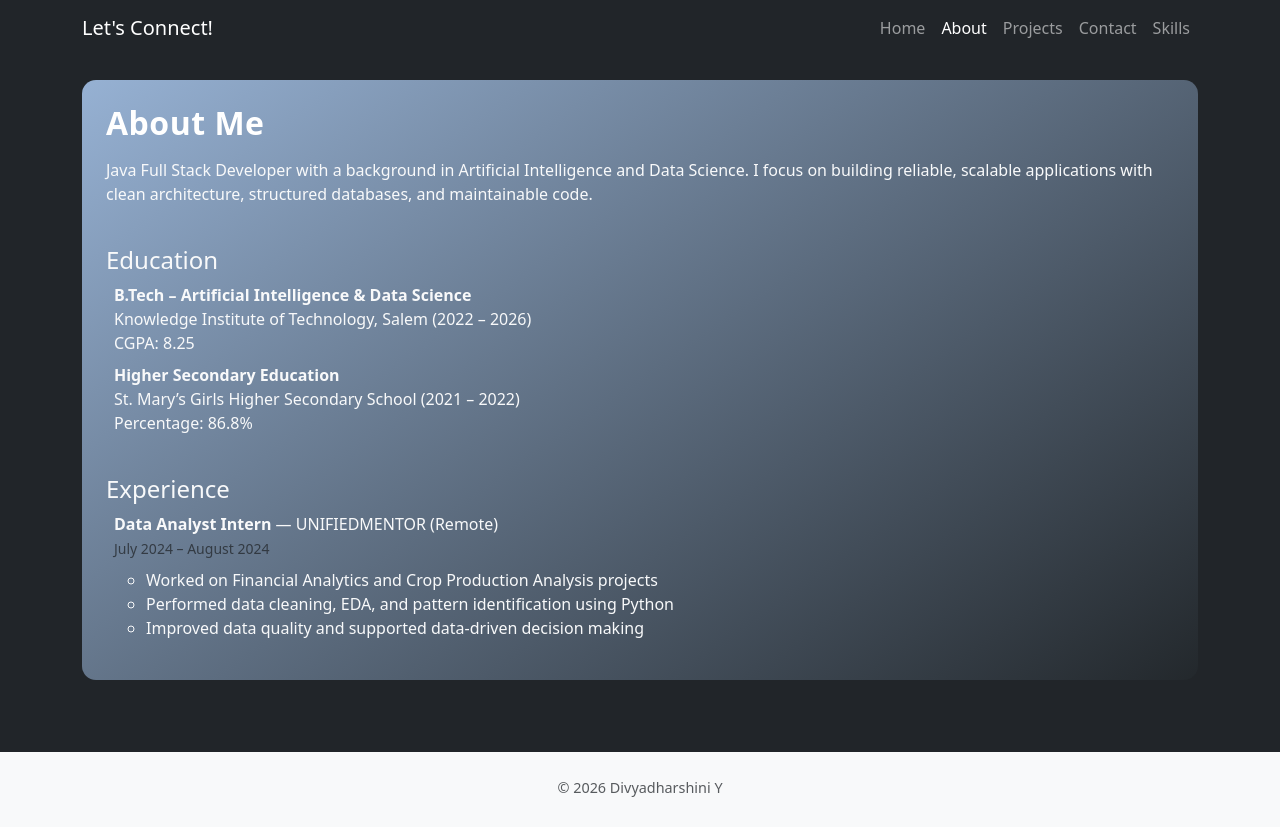
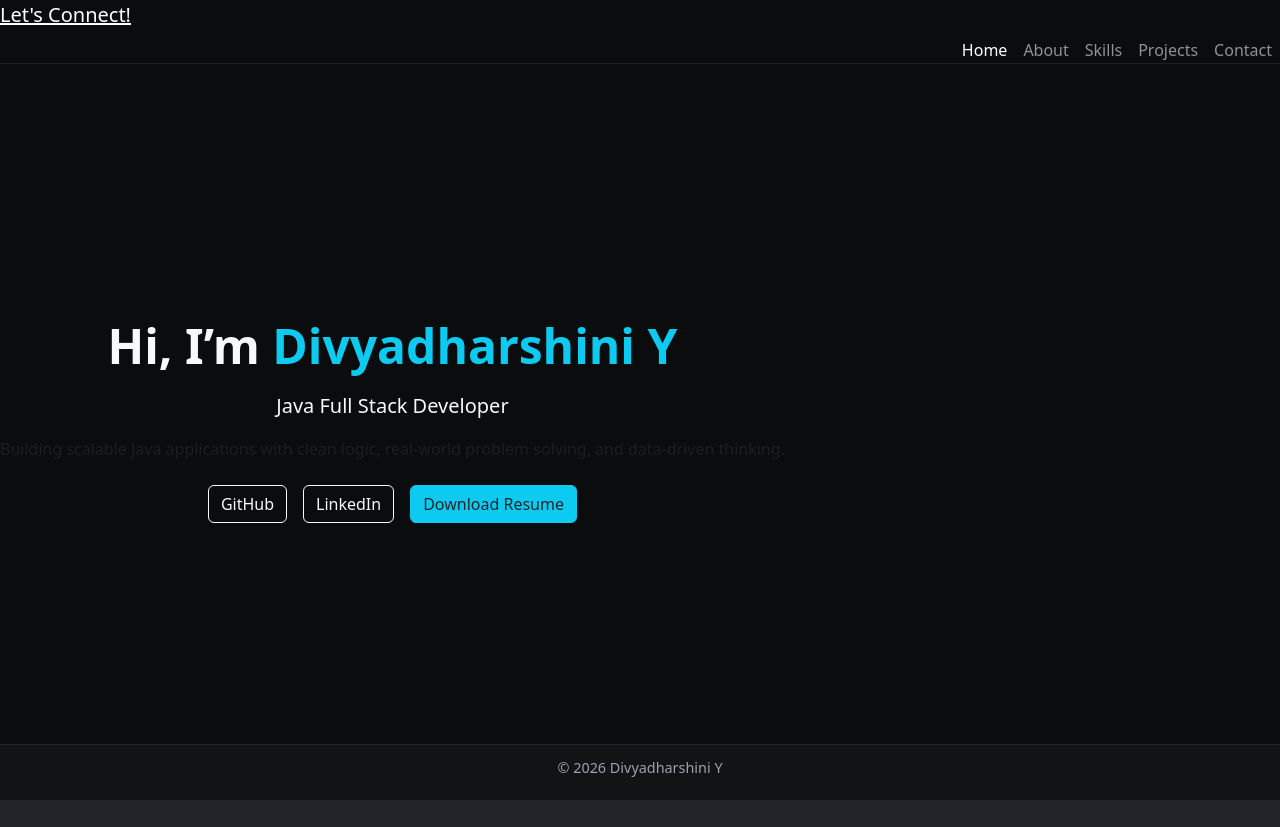
Before and after one commit to DivyadharshiniYuvaraj/Portfolio, a React (Create React App) app in the folder frontend/: page /about in a window 1280 px wide. After the commit the page ends 800 px from the top, so only its background shows below. Built offline with nearby package versions, Linux system fonts and the light colour scheme.

Commit message:
Css update

```diff
--- a/frontend/package.json
+++ b/frontend/package.json
@@ -2,7 +2,7 @@
   "name": "portfolio-frontend",
   "version": "0.1.0",
   "private": true,
-  "homepage": "https://DivyadharshiniYuvaraj.github.io/portfolio",
+  "homepage": "https://DivyadharshiniYuvaraj.github.io/Portfolio",
   "dependencies": {
     "axios": "^1.4.0",
     "@emailjs/browser": "^4.0.0",
--- a/frontend/public/index.html
+++ b/frontend/public/index.html
@@ -3,7 +3,7 @@
   <head>
     <meta charset="utf-8" />
     <meta name="viewport" content="width=device-width, initial-scale=1" />
-    <title>Portfolio - Placeholder</title>
+    <title>Portfolio - Divyadharshini</title>
     <link href="https://cdn.jsdelivr.net/npm/bootstrap@5.3.2/dist/css/bootstrap.min.css" rel="stylesheet">
   </head>
   <body class="bg-dark text-light">
--- a/frontend/src/App.js
+++ b/frontend/src/App.js
@@ -1,28 +1,42 @@
-import React from 'react';
-import { BrowserRouter as Router, Routes, Route } from 'react-router-dom';
-import Header from './components/Header';
-import Home from './components/Home';
-import About from './components/About';
+import React from "react";
+import { Routes, Route } from "react-router-dom";
+import Header from "./components/Header";
+import Home from "./components/Home";
+import About from "./components/About";
 import Skills from "./components/Skills";
-import Projects from './components/Projects';
-import Contact from './components/Contact';
-import Footer from './components/Footer';
+import Projects from "./components/Projects";
+import Contact from "./components/Contact";
+import Footer from "./components/Footer";
 
 function App() {
   return (
-    <Router>
+    <div className="app-wrapper">
       <Header />
-      <main className="container py-4">
-        <Routes>
-          <Route path="/" element={<Home />} />
-          <Route path="/about" element={<About />} />
-          <Route path="/skills" element={<Skills />} />
-          <Route path="/projects" element={<Projects />} />
-          <Route path="/contact" element={<Contact />} />
-        </Routes>
-      </main>
+
+      <div className="scroll-container">
+        <section className="snap-section">
+          <Home />
+        </section>
+
+        <section className="snap-section">
+          <About />
+        </section>
+
+        <section className="snap-section">
+          <Skills />
+        </section>
+
+        <section className="snap-section">
+          <Projects />
+        </section>
+
+        <section className="snap-section">
+          <Contact />
+        </section>
+      </div>
+
       <Footer />
-    </Router>
+    </div>
   );
 }
 
--- a/frontend/src/components/Contact.js
+++ b/frontend/src/components/Contact.js
@@ -1,14 +1,23 @@
-import React from "react";
+import React, { useState } from "react";
 
 export default function Contact() {
+  const [submitted, setSubmitted] = useState(false);
+
   return (
     <section className="card p-4 bg-dark text-light border-0">
       <h2 className="mb-4">Contact</h2>
 
+      {submitted && (
+        <div className="alert alert-success">
+          Message sent successfully ✅
+        </div>
+      )}
+
       <form
         action="https://docs.google.com/forms/d/e/1FAIpQLSekwdPvF629rDKjnB_-E6baBUkrMVw8blbROmTWLQwbEnAfQg/formResponse"
         method="POST"
-        target="_blank"
+        target="hidden_iframe"
+        onSubmit={() => setSubmitted(true)}
       >
         <div className="mb-3">
           <label>Name</label>
@@ -39,10 +48,17 @@ export default function Contact() {
           />
         </div>
 
-        <button className="btn btn-info text-dark">
+        <input type="hidden" name="submit" value="Submit" />
+        <button type="submit" className="btn btn-info text-dark">
           Send Message
         </button>
       </form>
+
+      <iframe
+        name="hidden_iframe"
+        style={{ display: "none" }}
+        title="hidden_iframe"
+      />
     </section>
   );
 }
--- a/frontend/src/components/Footer.js
+++ b/frontend/src/components/Footer.js
@@ -3,7 +3,7 @@ import React from 'react';
 export default function Footer() {
   return (
     <footer className="py-4 bg-light text-muted mt-5">
-      <div className="container text-center">
+      <div className="app-footer text-center">
         <p className="mb-1">© {new Date().getFullYear()} Divyadharshini Y</p>
       </div>
     </footer>
--- a/frontend/src/components/Header.js
+++ b/frontend/src/components/Header.js
@@ -4,7 +4,7 @@ import { Link, NavLink } from 'react-router-dom';
 export default function Header() {
   return (
     <nav className="navbar navbar-expand-lg navbar-dark bg-dark">
-      <div className="container">
+      <div className="app-header">
         <Link className="navbar-brand" to="/">Let's Connect!</Link>
         <button className="navbar-toggler" type="button" data-bs-toggle="collapse" data-bs-target="#navMenu">
           <span className="navbar-toggler-icon" />
@@ -13,9 +13,9 @@ export default function Header() {
           <ul className="navbar-nav ms-auto">
             <li className="nav-item"><NavLink className="nav-link" to="/">Home</NavLink></li>
             <li className="nav-item"><NavLink className="nav-link" to="/about">About</NavLink></li>
+            <li className="nav-item"><NavLink className="nav-link" to="/skills">Skills</NavLink></li>
             <li className="nav-item"><NavLink className="nav-link" to="/projects">Projects</NavLink></li>
             <li className="nav-item"><NavLink className="nav-link" to="/contact">Contact</NavLink></li>
-            <li className="nav-item"><NavLink className="nav-link" to="/skills">Skills</NavLink></li>
           </ul>
         </div>
       </div>
--- a/frontend/src/components/Projects.js
+++ b/frontend/src/components/Projects.js
@@ -6,10 +6,10 @@ export default function Projects() {
     <section>
       <h2 className="mb-4">Projects</h2>
 
-      <div className="row">
+      <div className="row g-4">
         {projects.map((p) => (
-          <div className="col-md-6" key={p.id}>
-            <div className="card mb-4 bg-dark text-light border-0">
+          <div className="col-md-4" key={p.id}>
+            <div className="card bg-dark text-light border-0 h-100">
               <div className="card-body">
                 <h5 className="card-title">{p.title}</h5>
 
--- a/frontend/src/index.js
+++ b/frontend/src/index.js
@@ -1,8 +1,14 @@
-import React from 'react';
-import { createRoot } from 'react-dom/client';
-import 'bootstrap/dist/css/bootstrap.min.css';
-import './styles.css';
-import App from './App';
+import React from "react";
+import { createRoot } from "react-dom/client";
+import { HashRouter } from "react-router-dom";
+import "bootstrap/dist/css/bootstrap.min.css";
+import "./styles.css";
+import App from "./App";
 
-const root = createRoot(document.getElementById('root'));
-root.render(<App />);
+const root = createRoot(document.getElementById("root"));
+
+root.render(
+  <HashRouter>
+    <App />
+  </HashRouter>
+);
--- a/frontend/src/styles.css
+++ b/frontend/src/styles.css
@@ -95,3 +95,74 @@ section h2 {
   background-color: #0dcaf0;
   color: #000;
 }
+
+/* =========================
+   GLOBAL LAYOUT
+   ========================= */
+html,
+body,
+#root {
+  height: 100%;
+  margin: 0;
+}
+
+.app-wrapper {
+  height: 100vh;
+  display: flex;
+  flex-direction: column;
+  background-color: #0b0c0d;
+}
+
+/* =========================
+   FIXED HEADER
+   ========================= */
+.app-header {
+  position: fixed;
+  top: 0;
+  left: 0;
+  width: 100%;
+  height: 64px; /* adjust if needed */
+  z-index: 1000;
+  background-color: #0b0c0d;
+  border-bottom: 1px solid rgba(255, 255, 255, 0.08);
+}
+
+/* =========================
+   FIXED FOOTER
+   ========================= */
+.app-footer {
+  position: fixed;
+  bottom: 0;
+  left: 0;
+  width: 100%;
+  height: 56px; /* adjust if needed */
+  z-index: 1000;
+  background-color: #111315;
+  color: #9ca3af;
+  text-align: center;
+  padding: 0.75rem 0;
+  border-top: 1px solid rgba(255, 255, 255, 0.08);
+}
+
+/* =========================
+   SCROLLABLE CONTENT AREA
+   ========================= */
+.scroll-container {
+  margin-top: 64px;   /* SAME as header height */
+  margin-bottom: 56px; /* SAME as footer height */
+  height: calc(100vh - 120px); /* header + footer */
+  overflow-y: scroll;
+  scroll-snap-type: y mandatory;
+  scroll-behavior: smooth;
+}
+
+/* =========================
+   SNAP SECTIONS
+   ========================= */
+.snap-section {
+  min-height: calc(100vh - 120px);
+  scroll-snap-align: start;
+  display: flex;
+  align-items: center;
+  padding: 2rem 0;
+}
```
